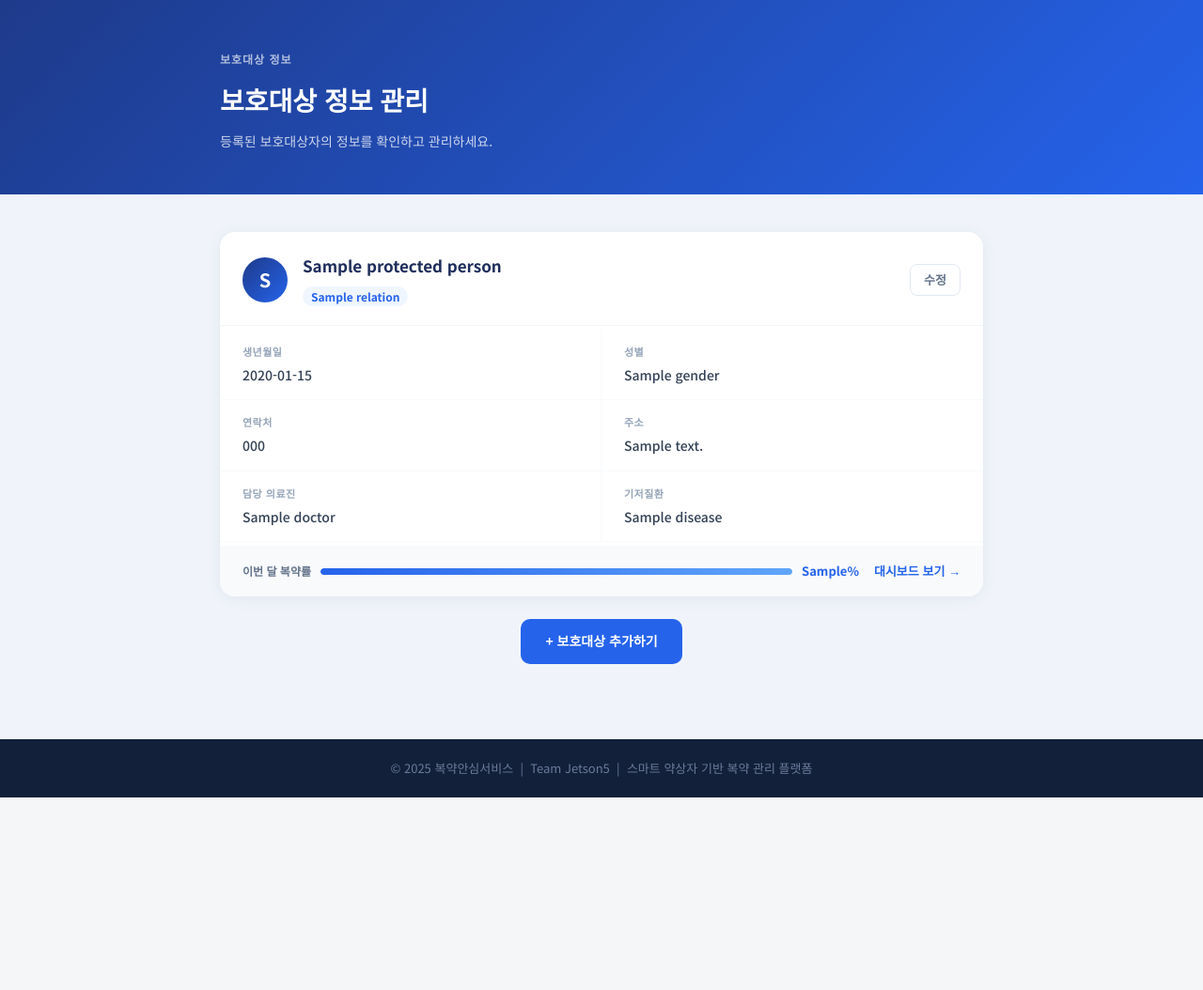
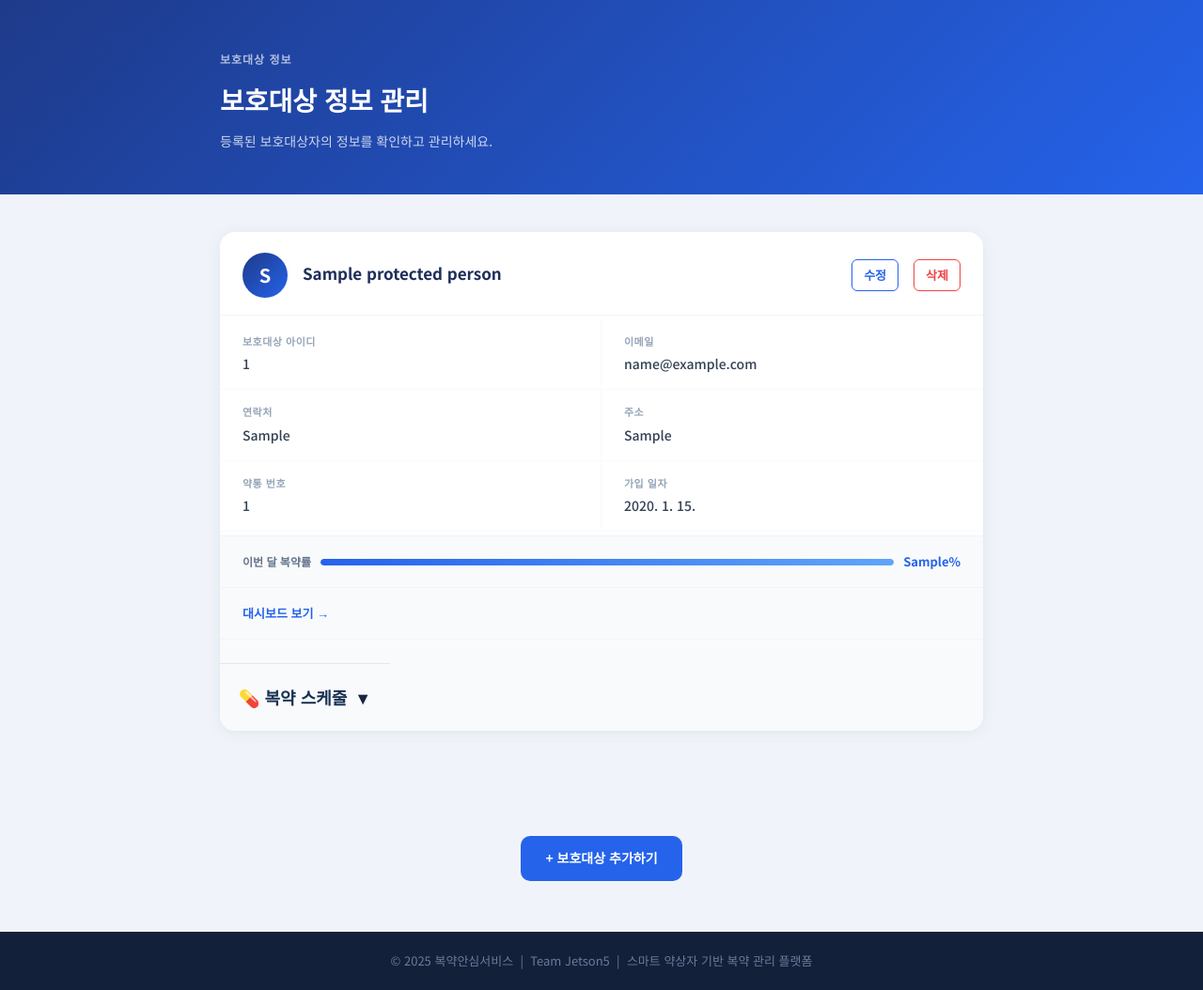
Before and after one commit to chaehyun1112/JETSON5, a Node server app: template views/user/user_info/protected.ejs in a window 1280 px wide. Shown: the part 61-1115 px from the top of the page at 94% size. Before the commit the page ends 910 px from the top, so only its background shows below. Run offline with Node 20, Linux system fonts and the light colour scheme; the template is opened without the code that fills it: most values are stand-ins (such as "Sample title", 1, 10 or a date in 2020).

Commit message:
6월 26일

```diff
--- a/package.json
+++ b/package.json
@@ -1,5 +1,6 @@
 {
   "dependencies": {
+    "bcrypt": "^6.0.0",
     "dotenv": "^17.4.2",
     "ejs": "^6.0.1",
     "express": "^5.2.1",
--- a/public/user/user_info/style_protected.css
+++ b/public/user/user_info/style_protected.css
@@ -536,12 +536,105 @@ img, svg { display: block; }
   background: #f8fafc;
   gap: 16px;
 }
-
 .pcard__stat {
   display: flex;
   align-items: center;
   gap: 10px;
   flex: 1;
+  padding: 16px 24px;
+  background: #f8fafc;
+  border-top: 1px solid #f1f5f9;
+}
+
+.pcard__stat-label {
+  font-size: 12px;
+  font-weight: 600;
+  color: #64748b;
+  white-space: nowrap;
+}
+
+.pcard__bar-wrap {
+  flex: 1;
+  height: 7px;
+  background: #e2e8f0;
+  border-radius: 10px;
+  overflow: hidden;
+}
+
+.pcard__bar {
+  height: 100%;
+  background: linear-gradient(90deg, #2563eb, #60a5fa);
+  border-radius: 10px;
+  transition: width .6s ease;
+}
+
+.pcard__stat-value {
+  font-size: 13px;
+  font-weight: 700;
+  color: #2563eb;
+  white-space: nowrap;
+}
+
+.pcard__link {
+  font-size: 13px;
+  font-weight: 600;
+  color: #2563eb;
+  text-decoration: none;
+  white-space: nowrap;
+  padding: 16px 24px;
+  background: #f8fafc;
+  border-top: 1px solid #f1f5f9;
+  display: block;
+}
+
+.pcard__link:hover { text-decoration: underline; }
+
+/* ── 복약률 + 대시보드 한 줄 묶음 ── */
+.pcard__footer {
+  display: flex;
+  align-items: center;
+  background: #f8fafc;
+  border-top: 1px solid #f1f5f9;
+  padding: 0;
+}
+
+.pcard__footer .pcard__stat {
+  border-top: none;
+  background: transparent;
+  padding: 14px 24px;
+}
+
+.pcard__footer .pcard__link {
+  border-top: none;
+  background: transparent;
+  padding: 14px 24px;
+  border-left: 1px solid #e2e8f0;
+}
+
+/* ── 복약 스케줄 헤더 가운데 정렬 ── */
+.pcard__schedule-header {
+  display: flex;
+  justify-content: center;
+  align-items: center;
+  gap: 8px;
+  padding: 20px;
+  cursor: pointer;
+  user-select: none;
+}
+
+.pcard__schedule-title {
+  font-size: 16px;
+  font-weight: 700;
+  color: #183153;
+}
+
+.pcard__schedule-arrow {
+  font-size: 16px;
+  transition: .3s;
+}
+
+.pcard__schedule-arrow.rotate {
+  transform: rotate(180deg);
 }
 
 .pcard__stat-label {
@@ -622,3 +715,198 @@ img, svg { display: block; }
   .pcard__row:nth-child(odd) { border-right: none; }
   .pcard__footer { flex-direction: column; align-items: flex-start; }
 }
+
+
+/* =====================================================
+   기존 style_protected.css 파일 맨 아래에 추가하세요.
+===================================================== */
+.pcard__actions {
+  display: flex;
+  gap: 8px;
+  margin-left: auto;
+}
+
+.pcard__edit {
+  font-size: 13px;
+  font-weight: 600;
+  color: #2563eb;
+  text-decoration: none;
+  padding: 5px 12px;
+  border: 1px solid #2563eb;
+  border-radius: 6px;
+  transition: background 0.15s;
+}
+
+.pcard__edit:hover {
+  background: #eff6ff;
+}
+
+.pcard__delete {
+  font-size: 13px;
+  font-weight: 600;
+  color: #ef4444;
+  text-decoration: none;
+  padding: 5px 12px;
+  border: 1px solid #ef4444;
+  border-radius: 6px;
+  transition: background 0.15s;
+}
+
+.pcard__delete:hover {
+  background: #fef2f2;
+}
+
+/* ── 복약 스케줄 섹션 ── */
+/* ============================= */
+
+.pcard__schedule{
+
+    margin-top:25px;
+
+    border-top:1px solid #e5e7eb;
+
+}
+
+.pcard__schedule-header{
+
+    display:flex;
+
+    justify-content:space-between;
+
+    align-items:center;
+
+    padding:20px;
+
+    cursor:pointer;
+
+    user-select:none;
+
+}
+
+.pcard__schedule-title{
+
+    font-size:18px;
+
+    font-weight:700;
+
+    color:#183153;
+
+}
+
+.pcard__schedule-arrow{
+
+    font-size:18px;
+
+    transition:.3s;
+
+}
+
+.pcard__schedule-body{
+
+    display:none;
+
+    padding:0 20px 20px;
+
+}
+
+.pcard__schedule-body.active{
+
+    display:block;
+
+}
+
+.pcard__schedule-arrow.rotate{
+
+    transform:rotate(180deg);
+
+}
+
+/* ============================= */
+
+.schedule-date{
+
+    border:1px solid #edf2f7;
+
+    border-radius:12px;
+
+    overflow:hidden;
+
+}
+
+.schedule-date__title{
+
+    background:#f8fafc;
+
+    padding:14px 18px;
+
+    font-weight:700;
+
+}
+
+.schedule-item{
+
+    display:flex;
+
+    justify-content:space-between;
+
+    align-items:center;
+
+    padding:16px 18px;
+
+    border-top:1px solid #edf2f7;
+
+}
+
+.schedule-item__left{
+
+    display:flex;
+
+    gap:20px;
+
+}
+
+.schedule-type{
+
+    width:50px;
+
+    color:#2563eb;
+
+    font-weight:700;
+
+}
+
+.schedule-result{
+
+    padding:7px 14px;
+
+    border-radius:20px;
+
+    font-size:13px;
+
+    font-weight:700;
+
+}
+
+.success{
+
+    background:#dcfce7;
+
+    color:#15803d;
+
+}
+
+.fail{
+
+    background:#fee2e2;
+
+    color:#dc2626;
+
+}
+
+.wait{
+
+    background:#e5e7eb;
+
+    color:#6b7280;
+
+}
--- a/views/user/user_info/protected.ejs
+++ b/views/user/user_info/protected.ejs
@@ -13,7 +13,6 @@
 
   <%- include('../../partials/user_partials/nav_about') %>
 
-  <!-- ===== 페이지 헤더 ===== -->
   <div class="protected-header">
     <div class="protected-header__inner">
       <p class="section-tag">보호대상 정보</p>
@@ -26,7 +25,6 @@
     <div class="protected-container">
 
       <% if (protectedPersons.length === 0) { %>
-      <!-- ── 등록된 보호대상이 없을 때 ── -->
       <div class="protected-empty">
         <svg width="56" height="56" viewBox="0 0 24 24" fill="none" stroke="#cbd5e1" stroke-width="1.4" aria-hidden="true">
           <path d="M17 21v-2a4 4 0 00-4-4H5a4 4 0 00-4 4v2"/>
@@ -34,56 +32,53 @@
           <line x1="19" y1="8" x2="19" y2="14"/><line x1="22" y1="11" x2="16" y2="11"/>
         </svg>
         <p class="protected-empty__text">아직 등록된 보호대상자가 없습니다.</p>
-        <a href="/user/user_service/protected/add" class="btn-add">+ 보호대상 등록하기</a>
+        <a href="/user/user_info/seniorRegister" class="btn-add">+ 보호대상 등록하기</a>
       </div>
 
-      <% } else { %>
+      <% } else{ %>
 
-      <!-- ── 보호대상 카드 목록 ── -->
       <div class="protected-list">
         <% protectedPersons.forEach(function(person) { %>
         <div class="pcard">
 
-          <!-- 카드 상단: 아바타 + 이름 + 관계 -->
           <div class="pcard__top">
-            <div class="pcard__avatar"><%= person.name.charAt(0) %></div>
+            <div class="pcard__avatar"><%= person.SENIOR_NAME.charAt(0) %></div>
             <div class="pcard__identity">
-              <h2 class="pcard__name"><%= person.name %></h2>
-              <span class="pcard__relation"><%= person.relation %></span>
+              <h2 class="pcard__name"><%= person.SENIOR_NAME %></h2>
             </div>
-            <a href="/user/user_info/protected/edit/<%= person.id %>" class="pcard__edit">수정</a>
+            <a href="/user/user_info/protected/edit/<%= person.SENIOR_ID %>" class="pcard__edit">수정</a>
+            <a href="/user/user_info/protected/delete/<%= person.SENIOR_ID %>" class="pcard__delete"
+               onclick="return confirm('<%= person.SENIOR_NAME %> 님을 삭제하시겠습니까?')">삭제</a>
           </div>
 
-          <!-- 카드 정보 그리드 -->
           <div class="pcard__grid">
             <div class="pcard__row">
-              <span class="pcard__label">생년월일</span>
-              <span class="pcard__value"><%= person.birthdate %></span>
+              <span class="pcard__label">보호대상 아이디</span>
+              <span class="pcard__value"><%= person.SENIOR_ID %></span>
             </div>
             <div class="pcard__row">
-              <span class="pcard__label">성별</span>
-              <span class="pcard__value"><%= person.gender %></span>
+              <span class="pcard__label">이메일</span>
+              <span class="pcard__value"><%= person.SENIOR_EMAIL %></span>
             </div>
             <div class="pcard__row">
               <span class="pcard__label">연락처</span>
-              <span class="pcard__value"><%= person.phone %></span>
+              <span class="pcard__value"><%= person.SENIOR_CONTACT %></span>
             </div>
             <div class="pcard__row">
               <span class="pcard__label">주소</span>
-              <span class="pcard__value"><%= person.address %></span>
+              <span class="pcard__value"><%= person.SENIOR_ADDR %></span>
             </div>
             <div class="pcard__row">
-              <span class="pcard__label">담당 의료진</span>
-              <span class="pcard__value"><%= person.doctor %></span>
+              <span class="pcard__label">약통 번호</span>
+              <span class="pcard__value"><%= person.PILLBOX_NUM %></span>
             </div>
             <div class="pcard__row">
-              <span class="pcard__label">기저질환</span>
-              <span class="pcard__value"><%= person.disease %></span>
+              <span class="pcard__label">가입 일자</span>
+              <span class="pcard__value"><%= new Date(person.JOINED_AT).toLocaleDateString('ko-KR') %></span>
             </div>
           </div>
 
-          <!-- 복약 현황 간단 요약 -->
-          <div class="pcard__footer">
+
             <div class="pcard__stat">
               <span class="pcard__stat-label">이번 달 복약률</span>
               <div class="pcard__bar-wrap">
@@ -92,27 +87,75 @@
               <span class="pcard__stat-value"><%= person.complianceRate %>%</span>
             </div>
             <a href="/user/user_dashboard/main_dashboard" class="pcard__link">대시보드 보기 →</a>
+
+
+
+            <div class="pcard__footer">
+
+            <div class="pcard__schedule">
+              <div class="pcard__schedule-header" onclick="toggleSchedule(this)">
+                <div class="pcard__schedule-title">💊 복약 스케줄</div>
+                <div class="pcard__schedule-arrow">▼</div>
               </div>
 
+              <div class="pcard__schedule-body">
+                <div class="schedule-date">
+                  <div class="schedule-date__title">2026-06-26 (금)</div>
+
+                  <div class="schedule-item">
+                    <div class="schedule-item__left">
+                      <div class="schedule-type">아침</div>
+                      <div class="schedule-time">08:00</div>
                     </div>
-        <% }); %>
+                    <div class="schedule-result success">✔ 복용 완료</div>
                   </div>
 
-      <!-- 추가 버튼 -->
-      <div class="protected-add-wrap">
-        <a href="/user/user_info/protected/add" class="btn-add">+ 보호대상 추가하기</a>
+                  <div class="schedule-item">
+                    <div class="schedule-item__left">
+                      <div class="schedule-type">점심</div>
+                      <div class="schedule-time">12:00</div>
+                    </div>
+                    <div class="schedule-result fail">✘ 미복용</div>
                   </div>
 
-      <% } %>
+                  <div class="schedule-item">
+                    <div class="schedule-item__left">
+                      <div class="schedule-type">저녁</div>
+                      <div class="schedule-time">18:00</div>
+                    </div>
+                    <div class="schedule-result wait">대기중</div>
+                  </div>
+                </div>
+              </div>
+            </div> </div> </div> <% }); %> </div> <% } %> </div> </main>
 
+      <div class="protected-add-wrap">
+        <a href="/user/user_info/seniorRegister" class="btn-add">+ 보호대상 추가하기</a>
       </div>
-  </main>
 
+      <br>
+      <br>
   <footer class="footer">
     <div class="container">
       <p>© 2025 복약안심서비스 &nbsp;|&nbsp; Team Jetson5 &nbsp;|&nbsp; 스마트 약상자 기반 복약 관리 플랫폼</p>
     </div>
   </footer>
 
+    <script>
+
+function toggleSchedule(header){
+
+    const body = header.nextElementSibling;
+
+    const arrow = header.querySelector(".pcard__schedule-arrow");
+
+    body.classList.toggle("active");
+
+    arrow.classList.toggle("rotate");
+
+}
+
+</script>
+
 </body>
 </html>
--- a/views/user/user_info/settings.ejs
+++ b/views/user/user_info/settings.ejs
@@ -247,6 +247,5 @@
     </div>
   </main>
 
-  <script src="/js/settings.js"></script>
 </body>
 </html>
```
Also changed, not shown: routes/index.js (+111 -39 lines), views/user/user_dashboard/schedule.ejs (+98 -0 lines), views/user/user_info/seniorRegister.ejs (added, +90 -0 lines), 1 other file. Lines whose indentation alone changed are shown as unchanged.
